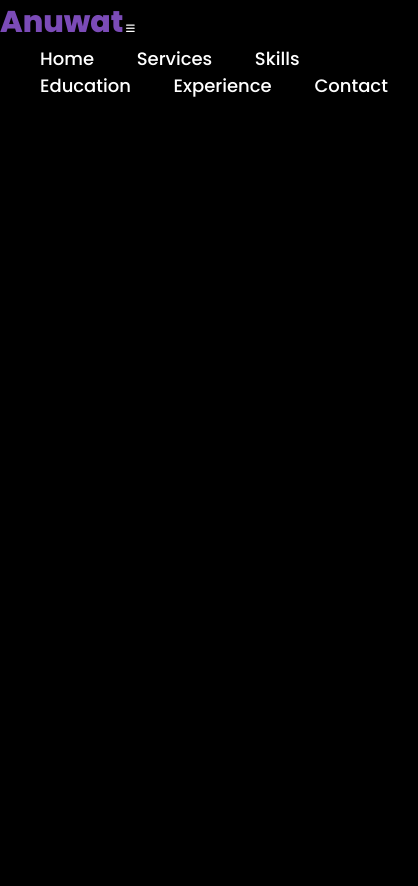
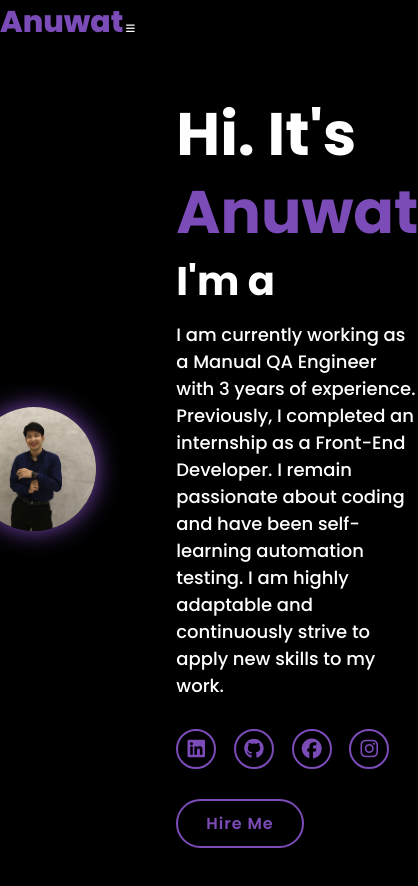
Before and after one commit to abtttao/portfolio, a plain HTML site: page index.html in a window 390 px wide. Shown: the whole page, 418 px wide, since content can reach past the window. Before the commit the page ends 844 px from the top, so only its background shows below. Drawn offline with Linux system fonts and the light colour scheme.

Commit message:
Add CSS day3

```diff
--- a/assets/css/style.css
+++ b/assets/css/style.css
@@ -1,4 +1,5 @@
 @import url('https://fonts.googleapis.com/css2?family=Poppins:ital,wght@0,100;0,200;0,300;0,400;0,500;0,600;0,700;0,800;0,900;1,100;1,200;1,300;1,400;1,500;1,600;1,700;1,800;1,900&display=swap');
+
 * {
     margin: 0;
     padding: 0;
@@ -16,21 +17,26 @@
     --text-color: #fff;
     --main-color: #7b4bb7;
 }
+
 html {
     font-size: 62.5%;
     overflow-x: hidden;
 }
+
 body {
     background: var(--bg-color);
     font-family: 'Poppins', sans-serif;
     color: var(--text-color);
 }
+
 html::-webkit-scrollbar {
     width: 0.8rem;
 }
+
 html::-webkit-scrollbar-track {
     background: var(--bg-color)
 }
+
 html::-webkit-scrollbar-thumb {
     background: var(--main-color)
 }
@@ -48,6 +54,7 @@ html::-webkit-scrollbar-thumb {
     align-items: center;
     z-index: 100;
 }
+
 .logo {
     font-size: 3rem;
     color: var(--main-color);
@@ -55,9 +62,11 @@ html::-webkit-scrollbar-thumb {
     cursor: pointer;
     transition: 0.5s ease;
 }
+
 .logo:hover {
     transform: scale(1.1);
 }
+
 .navbar a {
     font-size: 1.8rem;
     color: var(--text-color);
@@ -68,12 +77,147 @@ html::-webkit-scrollbar-thumb {
 }
 
 .navbar a:hover,
-.navbar a:active {
+.navbar a.active {
     color: var(--main-color);
     border-bottom: 3px solid var(--main-color);
 }
+
 #menu-icon {
     font-size: 3.6rem;
     color: var(--main-color);
     display: none;
 }
+
+@media (max-width:995px) {
+    #menu-icon {
+        display: block;
+    }
+
+    .navbar {
+        position: absolute;
+        top: 100%;
+        right: 0;
+        width: 40%;
+        border-left: 3px solid var(--main-color);
+        border-bottom: 3px solid var(--main-color);
+        border-bottom-left-radius: 2rem;
+        padding: 1rem 3%;
+        background-color: var(--second-bg-color);
+        border-top: 0.1rem solid rgba(0, 0, 0, 0.1);
+        display: none;
+    }
+
+    .navbar.active {
+        display: block;
+    }
+
+    .navbar a {
+        display: block;
+        font-size: 2rem;
+        margin: 3rem 0;
+    }
+
+    .navbar a:hover,
+    .navbar a.active {
+        padding: 1rem;
+        border-radius: 0.5rem;
+        border-bottom: 0.5rem solid var(--main-color);
+    }
+
+}
+
+section {
+    min-height: 100vh;
+    padding: 5rem 9% 5rem;
+}
+
+.home {
+    display: flex;
+    justify-content: center;
+    align-items: center;
+    gap: 8rem;
+    background-color: var(--bg-color);
+}
+
+.home .home-content h1 {
+    font-size: 6rem;
+    font-weight: 700;
+    line-height: 1.3;
+}
+
+span {
+    color: var(--main-color);
+}
+
+.home-content h3 {
+    font-size: 4rem;
+    margin-bottom: 1rem;
+    font-weight: 700;
+
+}
+
+.home-img {
+    border-radius: 50%;
+}
+
+.home-img img {
+    position: relative;
+    width: 32vw;
+    border-radius: 50%;
+    box-shadow: 0 0 25px var(--main-color);
+    cursor: pointer;
+}
+
+.home-img img:hover {
+    transform: scale(1.01);
+    filter: drop-shadow(0 0 25px var(--main-color));
+}
+
+.home-content p {
+    font-size: 1.8rem;
+    font-weight: 500;
+}
+
+.social-icon a {
+    display: inline-flex;
+    justify-content: center;
+    align-items: center;
+    width: 4rem;
+    height: 4rem;
+    background: transparent;
+    border: 0.2rem solid var(--main-color);
+    font-size: 2rem;
+    border-radius: 50%;
+    color: var(--main-color);
+    margin: 3rem 1.5rem 3rem 0;
+    transition: 0.3s ease;
+}
+
+.social-icon a:hover {
+    color: black;
+    transform: scale(1.3)translateY(-5px);
+    background: var(--main-color);
+    box-shadow: 0 0 25px var(--main-color);
+}
+
+.btn {
+    display: inline-block;
+    padding: 1rem 2.8rem;
+    background: var(--bg-color);
+    border-radius: 4rem;
+    font-size: 1.6rem;
+    color: var(--main-color);
+    border: 2px solid var(--main-color);
+    letter-spacing: 0.1rem;
+    font-weight: 600;
+    transition: 0.3 ease;
+    cursor: pointer;
+}
+
+.btn:hover {
+    transform: scale(1.03);
+    background-color: var(--main-color);
+    color: black;
+    box-shadow: 0 0 25px var(--main-color);
+
+}
--- a/index.html
+++ b/index.html
@@ -19,16 +19,33 @@
     <i class="fa-solid fa-bars" class="menu-icon"></i>
 
     <nav class="navbar">
-      <a href="#home">Home</a>
+      <a href="#home" class="active">Home</a>
       <a href="#services">Services</a>
       <a href="#skills">Skills</a>
       <a href="#education">Education</a>
       <a href="#experience">Experience</a>
       <a href="#contact">Contact</a>
-
     </nav>
   </header>
-
+  <section class="home" id="home">
+    <div class="home-img">
+      <img src="./assets/image/profile.jpg" alt="">
+    </div>
+    <div class="home-content">
+      <h1>Hi. It's <span>Anuwat</span></h1>
+      <h3 class="typing-text">I'm a <span></span></h3>
+      <p>I am currently working as a Manual QA Engineer with 3 years of experience. Previously, I completed an
+        internship as a Front-End Developer. I remain passionate about coding and have been self-learning automation
+        testing. I am highly adaptable and continuously strive to apply new skills to my work.</p>
+      <div class="social-icon">
+        <a href="#"><i class="fa-brands fa-linkedin"></i></a>
+        <a href="#"><i class="fa-brands fa-github"></i></a>
+        <a href="#"><i class="fa-brands fa-facebook"></i></a>
+        <a href="#"><i class="fa-brands fa-instagram"></i></a>
+      </div>
+      <a href="#" class="btn">Hire Me</a>
+    </div>
+  </section>
 
   <script src="./assets/js/script.js"> </script>
 </body>
```
Also changed, not shown: assets/image/profile.jpg (added).
